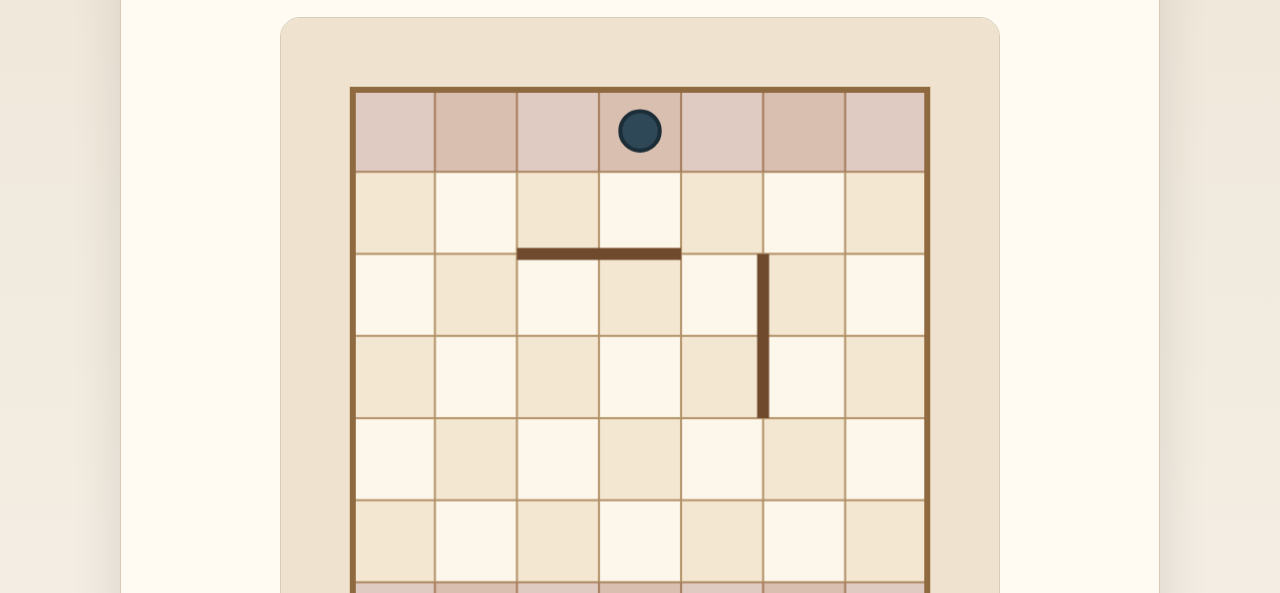
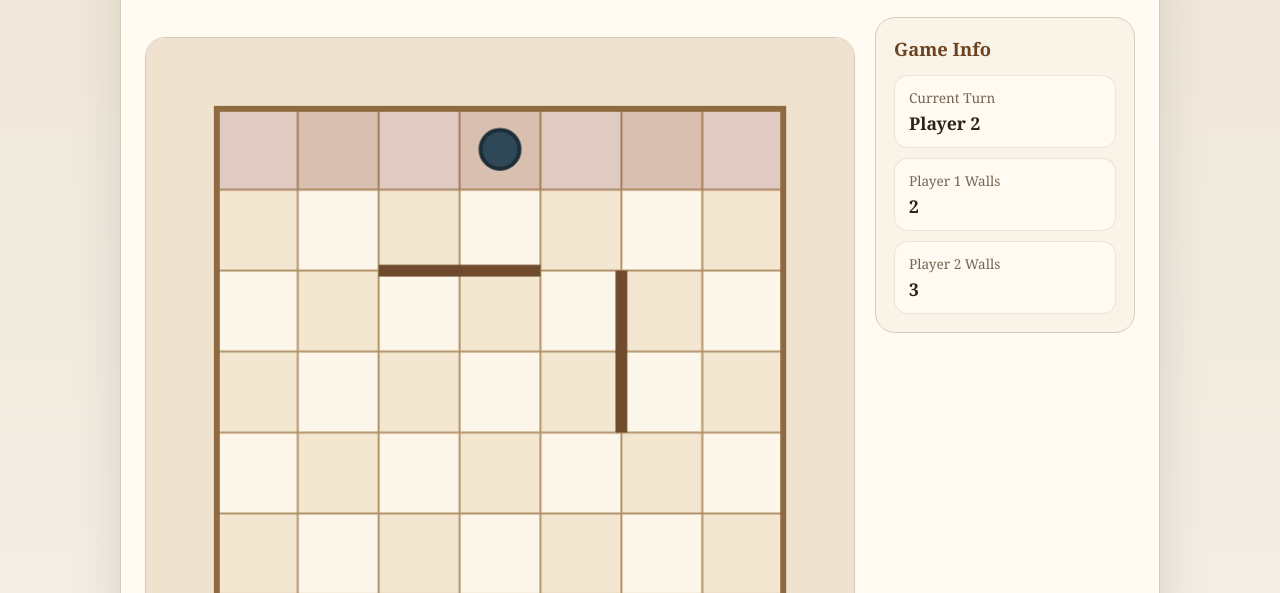
Before and after one commit to fuyura-dev/Q-Lite, a plain HTML site: page index.html in a window 1280 px wide. Shown: the part 207-800 px from the top of the page. Drawn offline with Linux system fonts and the light colour scheme.

Commit message:
ui: add game info panel

```diff
--- a/index.html
+++ b/index.html
@@ -30,6 +30,7 @@
           <p id="status-text">Loading...</p>
         </div>
 
+        <div class="game-layout">
           <div class="board-frame">
             <canvas
               id="game-canvas"
@@ -38,6 +39,25 @@
               aria-label="Quoridor game board"
             ></canvas>
           </div>
+
+          <div class="game-info">
+            <h2 class="game-info__title">Game Info</h2>
+            <div class="info-card">
+              <p class="info-card__label">Current Turn</p>
+              <p class="info-card__value" id="info-current-turn">Player 1</p>
+            </div>
+
+            <div class="info-card">
+              <p class="info-card__label">Player 1 Walls</p>
+              <p class="info-card__value" id="info-player-one-walls">8</p>
+            </div>
+
+            <div class="info-card">
+              <p class="info-card__label">Player 2 Walls</p>
+              <p class="info-card__value" id="info-player-two-walls">8</p>
+            </div>
+          </div>
+        </div>
       </section>
     </main>
 
--- a/src/main.js
+++ b/src/main.js
@@ -2,6 +2,9 @@ const canvas = document.getElementById("game-canvas");
 const statusText = document.getElementById("status-text");
 const restartButton = document.getElementById("restart-button");
 const modeSelect = document.getElementById("mode-select");
+const infoCurrentTurn = document.getElementById("info-current-turn");
+const infoPlayerOneWalls = document.getElementById("info-player-one-walls");
+const infoPlayerTwoWalls = document.getElementById("info-player-two-walls");
 
 const context = canvas.getContext("2d");
 
@@ -18,16 +21,16 @@ const WALL_THICKNESS = 12;
 function createMockSnapshot() {
   return {
     boardSize: GRID_SIZE,
-    currentTurn: 1,
+    currentTurn: 2,
     winner: null,
     players: [
       {
         id: 1,
         row: GRID_SIZE - 1,
         col: Math.floor(GRID_SIZE / 2),
-        wallsRemaining: 8,
+        wallsRemaining: 2,
       },
-      { id: 2, row: 0, col: Math.floor(GRID_SIZE / 2), wallsRemaining: 8 },
+      { id: 2, row: 0, col: Math.floor(GRID_SIZE / 2), wallsRemaining: 3 },
     ],
     horizontalWalls: [{ row: 1, col: 2 }],
     verticalWalls: [{ row: 2, col: 4 }],
@@ -158,17 +161,22 @@ function render(snapshot) {
   drawWalls(snapshot);
 }
 
-function updateStatus() {
+function updateStatus(snapshot) {
   const modeLabel =
     modeSelect.value === "human-vs-ai" ? "Human vs AI" : "Human vs Human";
+  const playerOne = snapshot.players[0];
+  const playerTwo = snapshot.players[1];
 
   statusText.textContent = `Board ready. Current setup: ${modeLabel}`;
+  infoCurrentTurn.textContent = `Player ${snapshot.currentTurn}`;
+  infoPlayerOneWalls.textContent = `${playerOne.wallsRemaining}`;
+  infoPlayerTwoWalls.textContent = `${playerTwo.wallsRemaining}`;
 }
 
 function refresh() {
   const snapshot = getDisplayState();
   render(snapshot);
-  updateStatus();
+  updateStatus(snapshot);
 }
 
 modeSelect?.addEventListener("change", () => {
--- a/style.css
+++ b/style.css
@@ -117,6 +117,54 @@ button:hover {
   justify-content: center;
 }
 
+.game-layout {
+  margin-top: 20px;
+  display: grid;
+  grid-template-columns: minmax(0, 720px) 260px;
+  gap: 20px;
+  align-items: start;
+}
+
+.game-info {
+  padding: 18px;
+  border: 1px solid var(--panel-border);
+  border-radius: 20px;
+  background: #f9f3e8;
+}
+
+.game-info__title {
+  margin: 0 0 14px;
+  font-size: 1.15rem;
+  color: var(--accent-strong);
+}
+
+.info-card {
+  padding: 12px 14px;
+  border-radius: 14px;
+  background: #fffaf2;
+  border: 1px solid rgba(140, 94, 52, 0.14);
+}
+
+.info-card + .info-card {
+  margin-top: 10px;
+}
+
+.info-card__label,
+.info-card__value {
+  margin: 0;
+}
+
+.info-card__label {
+  font-size: 0.85rem;
+  color: var(--muted);
+}
+
+.info-card__value {
+  margin-top: 4px;
+  font-size: 1.1rem;
+  font-weight: 700;
+}
+
 canvas {
   width: min(100%, 720px);
   height: auto;
@@ -139,4 +187,7 @@ canvas {
     width: 100%;
     justify-content: flex-start;
   }
+  .game-layout {
+    grid-template-columns: 1fr;
+  }
 }
```
Lines whose indentation alone changed are shown as unchanged.
